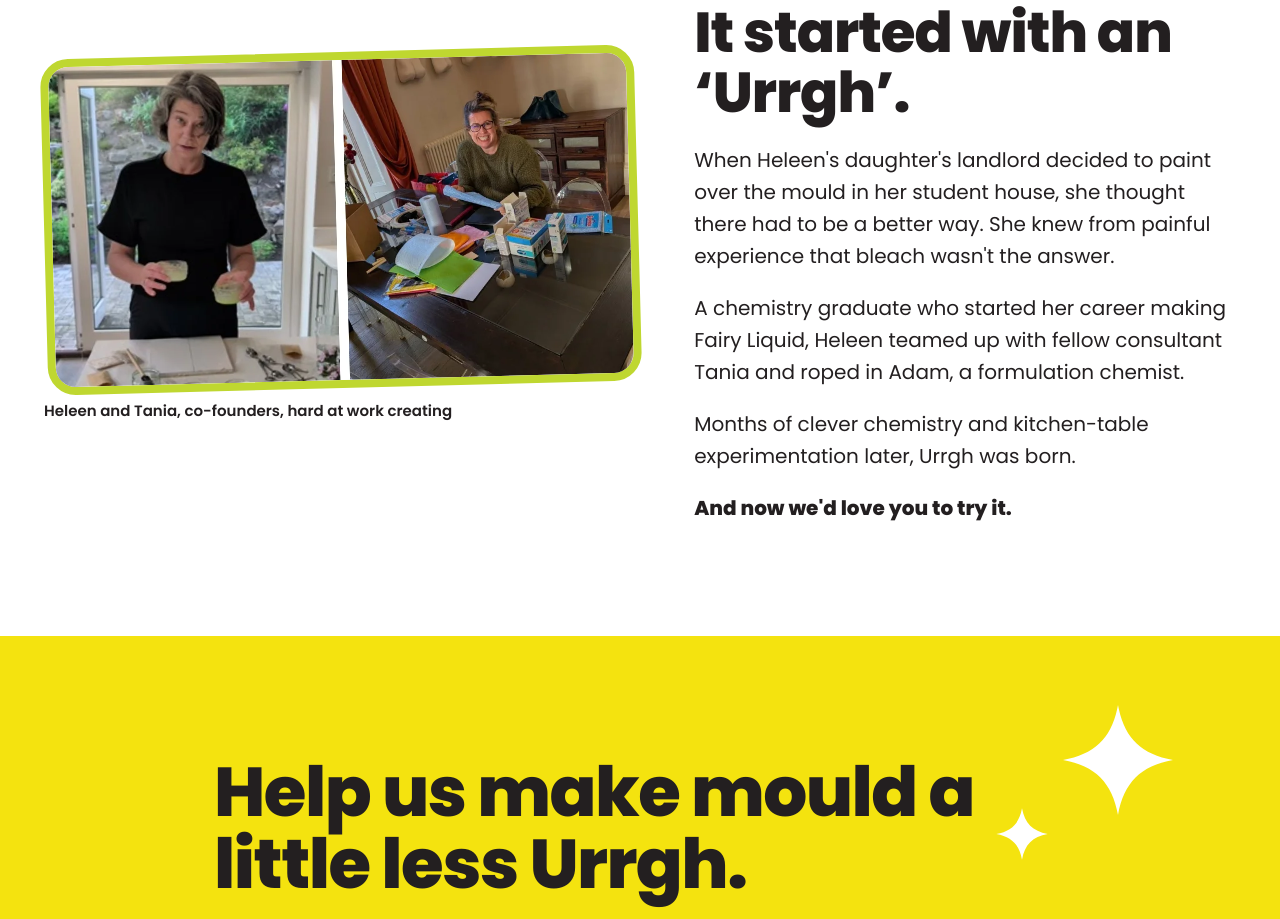
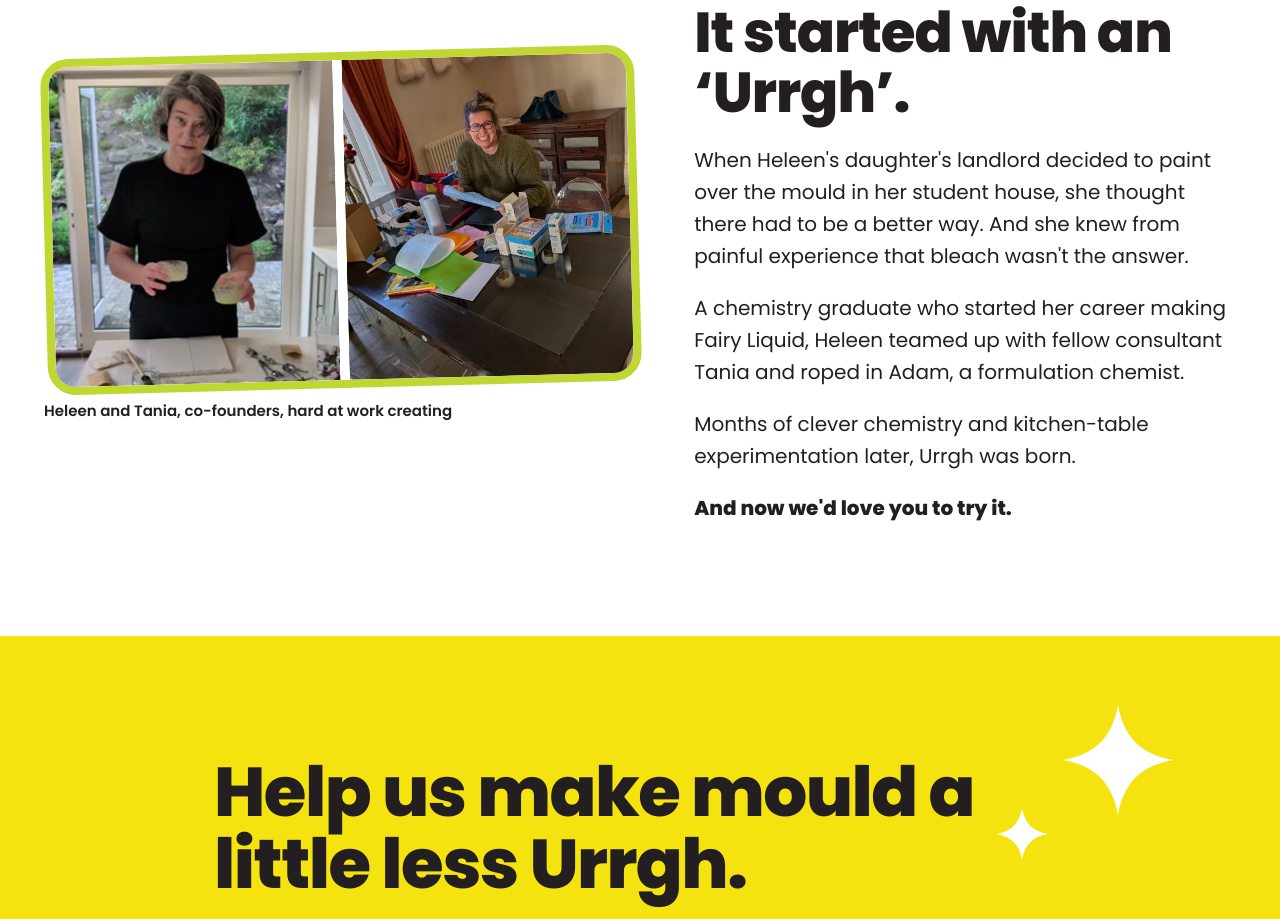
Before and after one commit to Urrgh/urrgh-site, a plain HTML site: page index.html in a window 1280 px wide. Shown: the part 3101-4020 px from the top of the page. Drawn offline with Linux system fonts and the light colour scheme.

Commit message:
Story: 'And she knew'
Co-Authored-By: Claude Opus 5.5 <noreply@anthropic.com>
Claude-Session: https://claude.ai/code/session_01EtqFnEvH8fXZgbcdcMUuJ9

```diff
--- a/index.html
+++ b/index.html
@@ -537,7 +537,7 @@ section{position:relative}
 <div class="copy">
 <p class="eyebrow">Our story</p>
 <h2 id="story-h" class="h2-sm">It started with an ‘Urrgh’.</h2>
-<p>When Heleen's daughter's landlord decided to paint over the mould in her student house, she thought there had to be a better way. She knew from painful experience that bleach wasn't the answer.</p>
+<p>When Heleen's daughter's landlord decided to paint over the mould in her student house, she thought there had to be a better way. And she knew from painful experience that bleach wasn't the answer.</p>
 <p>A chemistry graduate who started her career making Fairy Liquid, Heleen teamed up with fellow consultant Tania and roped in Adam, a formulation chemist.</p>
 <p>Months of clever chemistry and kitchen-table experimentation later, Urrgh was born.</p>
 <p class="kicker"><a href="#pilot">And now we'd love you to try it.</a></p>
```
